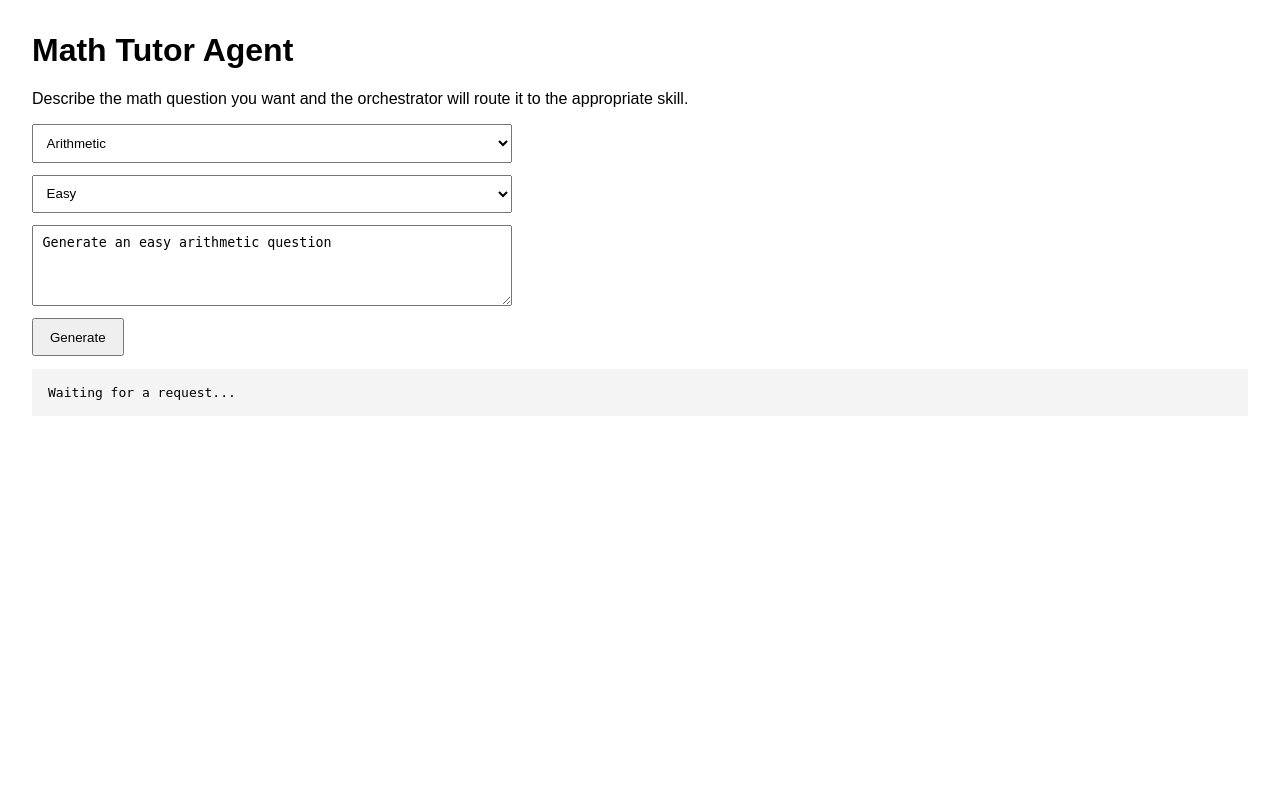
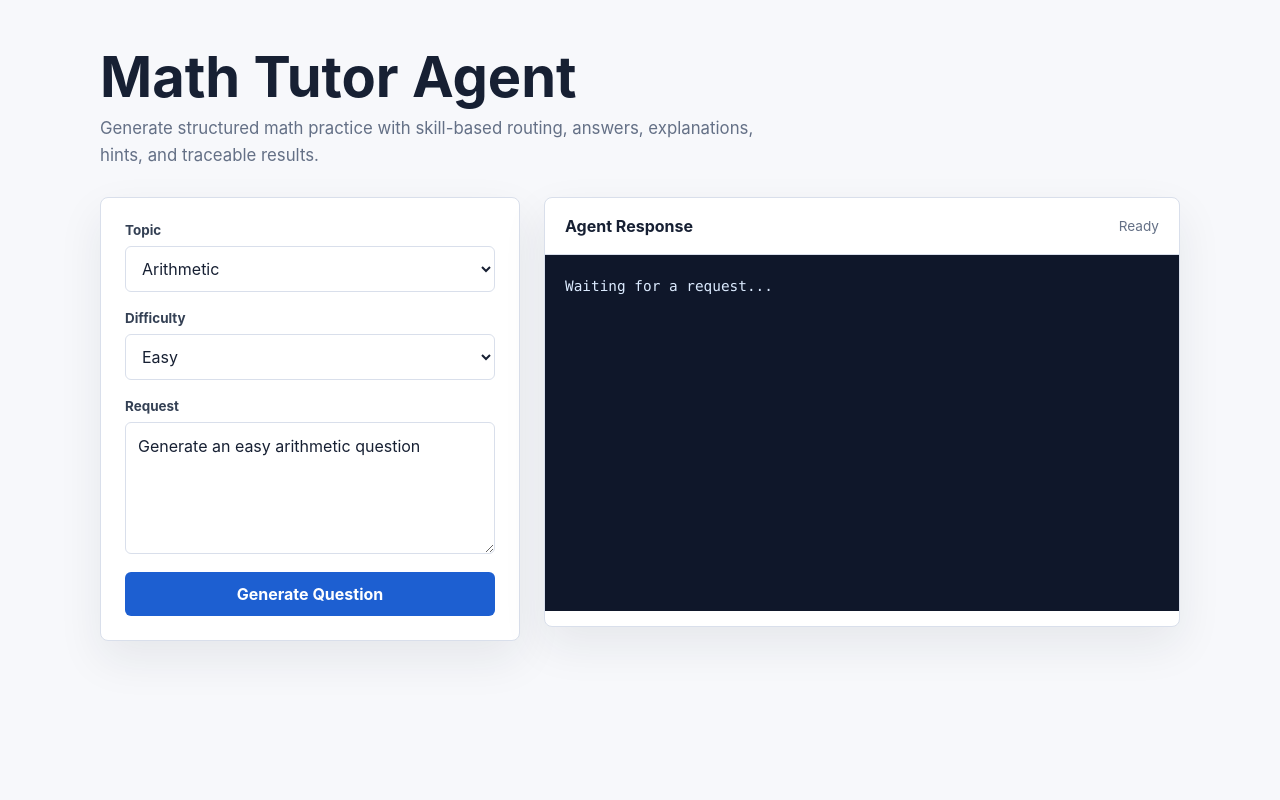
Before and after one commit to ChiragV/MathTutorAgent, a FastAPI app: page / in a window 1280 px wide. Run offline with FastAPI, Linux system fonts and the light colour scheme.

Commit message:
Cosmetic changes

```diff
--- a/ui/templates/index.html
+++ b/ui/templates/index.html
@@ -2,47 +2,243 @@
 <html lang="en">
   <head>
     <meta charset="utf-8" />
+    <meta name="viewport" content="width=device-width, initial-scale=1" />
     <title>Math Tutor Agent</title>
     <style>
-      body { font-family: Arial, sans-serif; margin: 2rem; }
-      form { display: grid; gap: 0.75rem; max-width: 480px; }
-      textarea, input, select { padding: 0.6rem; }
-      button { padding: 0.6rem 1rem; width: fit-content; }
-      pre { background: #f4f4f4; padding: 1rem; overflow-x: auto; }
+      :root {
+        color-scheme: light;
+        --bg: #f7f8fb;
+        --panel: #ffffff;
+        --text: #172033;
+        --muted: #647086;
+        --line: #d9dfeb;
+        --accent: #1d5fd1;
+        --accent-dark: #1649a4;
+        --code: #101828;
+      }
+
+      * { box-sizing: border-box; }
+
+      body {
+        margin: 0;
+        min-height: 100vh;
+        font-family: Inter, ui-sans-serif, system-ui, -apple-system, BlinkMacSystemFont, "Segoe UI", sans-serif;
+        color: var(--text);
+        background: var(--bg);
+      }
+
+      main {
+        width: min(1080px, calc(100% - 32px));
+        margin: 0 auto;
+        padding: 48px 0;
+      }
+
+      .header {
+        margin-bottom: 28px;
+      }
+
+      h1 {
+        margin: 0 0 8px;
+        font-size: clamp(2rem, 5vw, 3.5rem);
+        line-height: 1.05;
+        letter-spacing: 0;
+      }
+
+      .subtitle {
+        max-width: 680px;
+        margin: 0;
+        color: var(--muted);
+        font-size: 1.05rem;
+        line-height: 1.6;
+      }
+
+      .workspace {
+        display: grid;
+        grid-template-columns: minmax(280px, 420px) minmax(0, 1fr);
+        gap: 24px;
+        align-items: start;
+      }
+
+      .panel {
+        background: var(--panel);
+        border: 1px solid var(--line);
+        border-radius: 8px;
+        box-shadow: 0 18px 45px rgba(23, 32, 51, 0.08);
+      }
+
+      form {
+        display: grid;
+        gap: 18px;
+        padding: 24px;
+      }
+
+      .field {
+        display: grid;
+        gap: 8px;
+      }
+
+      label {
+        font-size: 0.84rem;
+        font-weight: 700;
+        color: #344054;
+      }
+
+      textarea,
+      select {
+        width: 100%;
+        border: 1px solid var(--line);
+        border-radius: 6px;
+        background: #fff;
+        color: var(--text);
+        font: inherit;
+        padding: 11px 12px;
+        outline: none;
+        transition: border-color 120ms ease, box-shadow 120ms ease;
+      }
+
+      textarea:focus,
+      select:focus {
+        border-color: var(--accent);
+        box-shadow: 0 0 0 3px rgba(29, 95, 209, 0.14);
+      }
+
+      textarea {
+        min-height: 132px;
+        resize: vertical;
+        line-height: 1.5;
+      }
+
+      button {
+        width: 100%;
+        border: 0;
+        border-radius: 6px;
+        background: var(--accent);
+        color: #fff;
+        cursor: pointer;
+        font: inherit;
+        font-weight: 700;
+        padding: 12px 16px;
+        transition: background 120ms ease, transform 120ms ease;
+      }
+
+      button:hover { background: var(--accent-dark); }
+      button:active { transform: translateY(1px); }
+      button:disabled { cursor: wait; opacity: 0.72; }
+
+      .result-panel {
+        min-height: 430px;
+        overflow: hidden;
+      }
+
+      .result-header {
+        display: flex;
+        align-items: center;
+        justify-content: space-between;
+        gap: 12px;
+        padding: 18px 20px;
+        border-bottom: 1px solid var(--line);
+      }
+
+      .result-title {
+        margin: 0;
+        font-size: 1rem;
+      }
+
+      .status {
+        color: var(--muted);
+        font-size: 0.85rem;
+      }
+
+      pre {
+        min-height: 356px;
+        margin: 0;
+        padding: 20px;
+        overflow-x: auto;
+        white-space: pre-wrap;
+        word-break: break-word;
+        background: #0f172a;
+        color: #dbeafe;
+        font: 0.9rem/1.55 ui-monospace, SFMono-Regular, Menlo, Monaco, Consolas, "Liberation Mono", monospace;
+      }
+
+      @media (max-width: 780px) {
+        main { padding: 28px 0; }
+        .workspace { grid-template-columns: 1fr; }
+      }
     </style>
   </head>
   <body>
+    <main>
+      <section class="header">
         <h1>Math Tutor Agent</h1>
-    <p>Describe the math question you want and the orchestrator will route it to the appropriate skill.</p>
-    <form id="generate-form">
-      <select name="topic" aria-label="Topic">
+        <p class="subtitle">Generate structured math practice with skill-based routing, answers, explanations, hints, and traceable results.</p>
+      </section>
+
+      <section class="workspace">
+        <form id="generate-form" class="panel">
+          <div class="field">
+            <label for="topic">Topic</label>
+            <select id="topic" name="topic">
               <option value="arithmetic" selected>Arithmetic</option>
               <option value="algebra">Algebra</option>
               <option value="fractions">Fractions</option>
               <option value="geometry">Geometry</option>
               <option value="word problems">Word Problems</option>
             </select>
-      <select name="difficulty" aria-label="Difficulty">
+          </div>
+
+          <div class="field">
+            <label for="difficulty">Difficulty</label>
+            <select id="difficulty" name="difficulty">
               <option value="easy" selected>Easy</option>
               <option value="medium">Medium</option>
               <option value="hard">Hard</option>
             </select>
-      <textarea name="prompt" rows="4" placeholder="Describe the question you want">Generate an easy arithmetic question</textarea>
-      <button type="submit">Generate</button>
+          </div>
+
+          <div class="field">
+            <label for="prompt">Request</label>
+            <textarea id="prompt" name="prompt" rows="4" placeholder="Describe the question you want">Generate an easy arithmetic question</textarea>
+          </div>
+
+          <button id="submit-button" type="submit">Generate Question</button>
         </form>
+
+        <section class="panel result-panel" aria-live="polite">
+          <div class="result-header">
+            <h2 class="result-title">Agent Response</h2>
+            <span id="status" class="status">Ready</span>
+          </div>
           <pre id="result">Waiting for a request...</pre>
+        </section>
+      </section>
+    </main>
     <script>
       const form = document.getElementById('generate-form');
       const result = document.getElementById('result');
+      const status = document.getElementById('status');
+      const button = document.getElementById('submit-button');
       form.addEventListener('submit', async (event) => {
         event.preventDefault();
         const data = Object.fromEntries(new FormData(form).entries());
+        status.textContent = 'Generating';
+        button.disabled = true;
+        result.textContent = 'Working...';
+
+        try {
           const response = await fetch('/api/generate', {
             method: 'POST',
             headers: { 'Content-Type': 'application/json' },
             body: JSON.stringify(data),
           });
           result.textContent = JSON.stringify(await response.json(), null, 2);
+          status.textContent = 'Complete';
+        } catch (error) {
+          result.textContent = 'Unable to generate a question. Check the server and try again.';
+          status.textContent = 'Error';
+        } finally {
+          button.disabled = false;
+        }
       });
     </script>
   </body>
```
Lines whose indentation alone changed are shown as unchanged.
